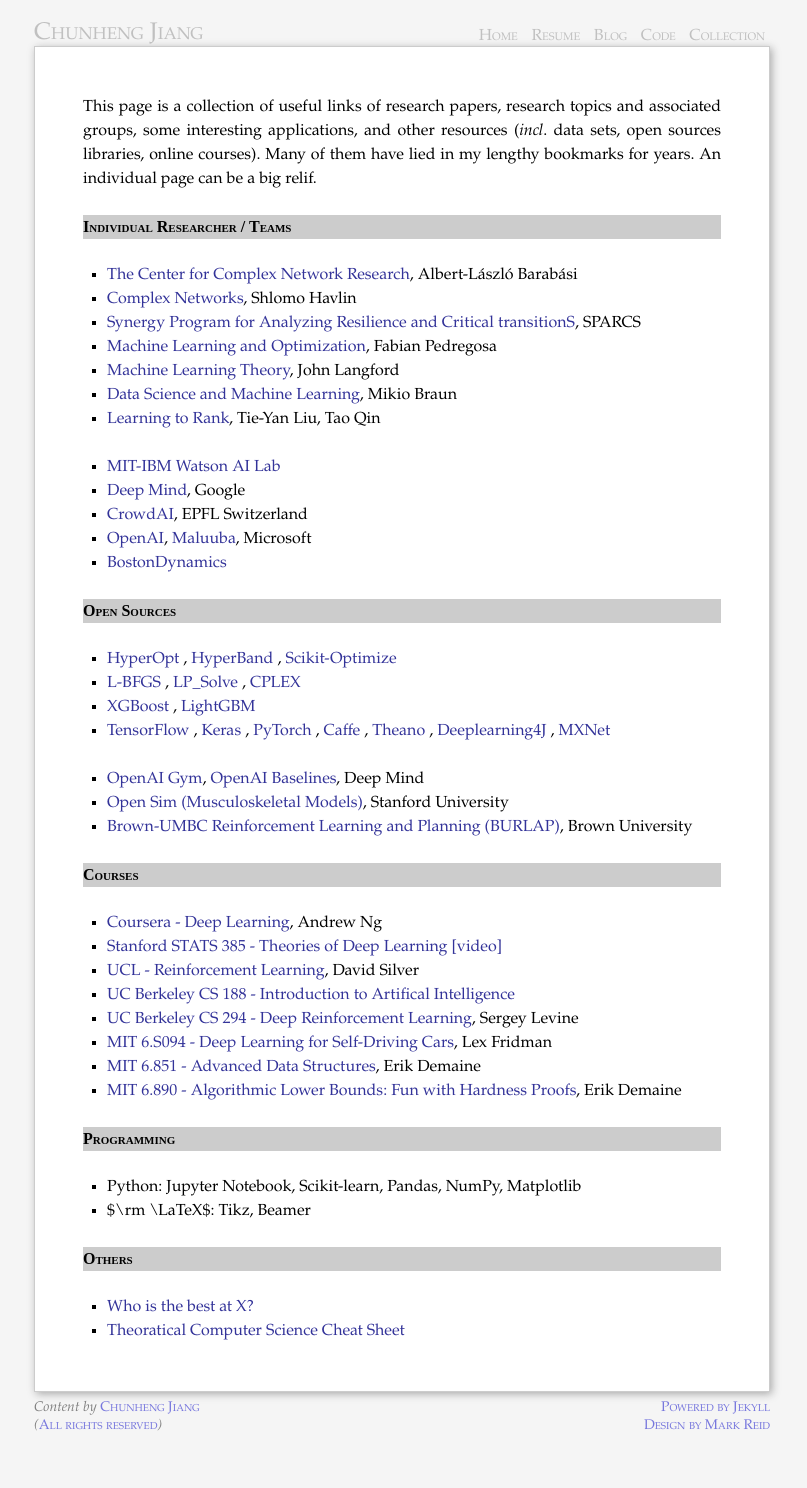
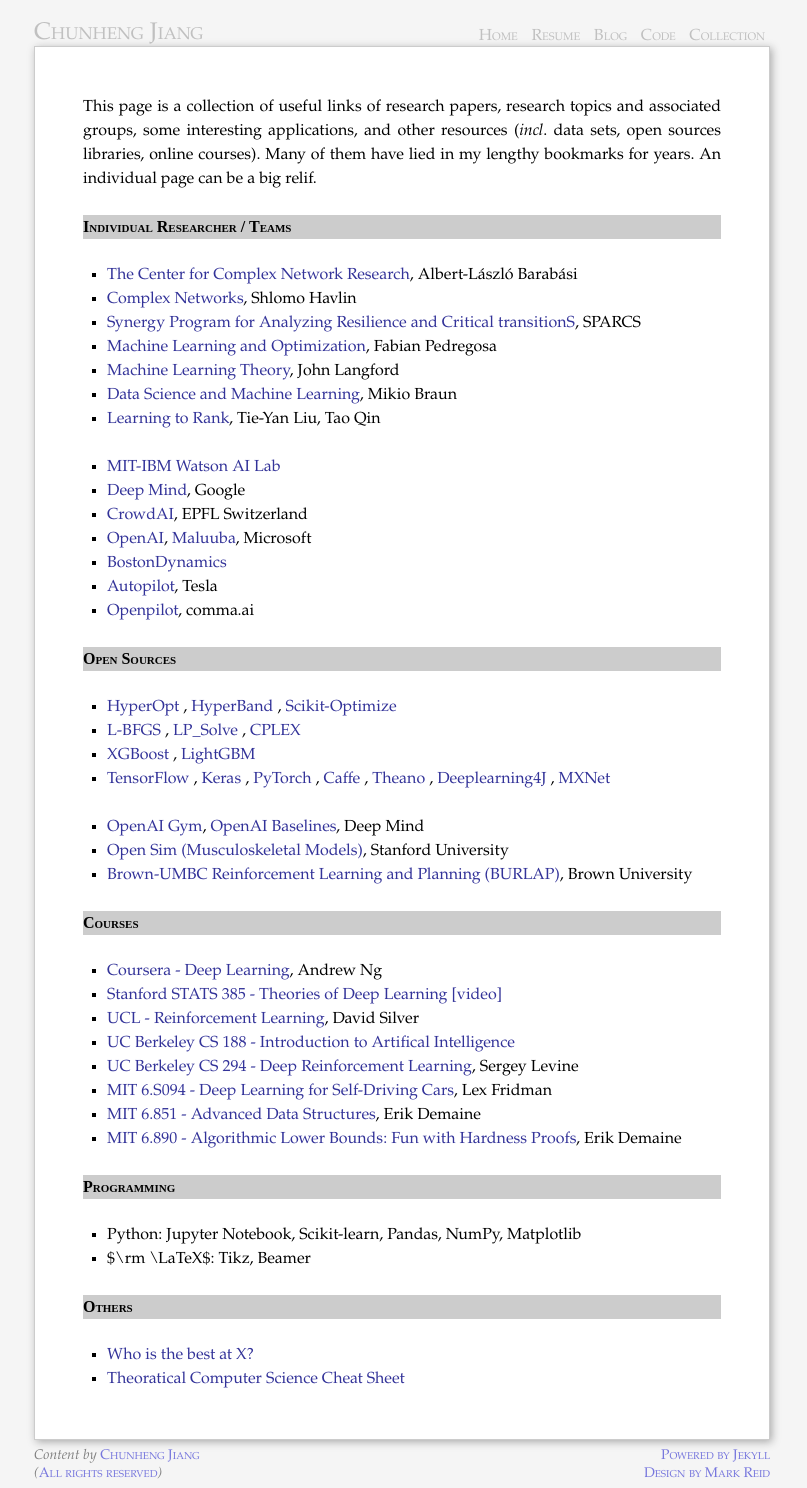
Before and after one commit to horsehour/horsehour.github.io, a Jekyll site: the page built from collection/index.md, in a window 1280 px wide. Shown: the whole page, without its empty margins (238-1045 px from the left). Built offline with Jekyll 4.4.1, drawn with Linux system fonts in a browser that asks for light colours; comment, search, counter and statistics services are not loaded; before the commit the page ends 1440 px from its top, so only the background shows below that.

Commit message:
autopilot and openpilot

```diff
--- a/collection/index.md
+++ b/collection/index.md
@@ -23,6 +23,8 @@
 - [CrowdAI](https://www.crowdai.com/){:target="_blank"}, EPFL Switzerland
 - [OpenAI](https://gym.openai.com/){:target="_blank"}, [Maluuba](http://www.maluuba.com/){:target="_blank"}, Microsoft
 - [BostonDynamics](https://www.bostondynamics.com/){:target="_blank"}
+- [Autopilot](https://www.tesla.com/autopilotAI){:target="_blank"}, Tesla
+- [Openpilot](https://comma.ai/){:target="_blank"}, comma.ai
 
 Open Sources
 ------------
```
Also changed, not shown: 1 other file.
